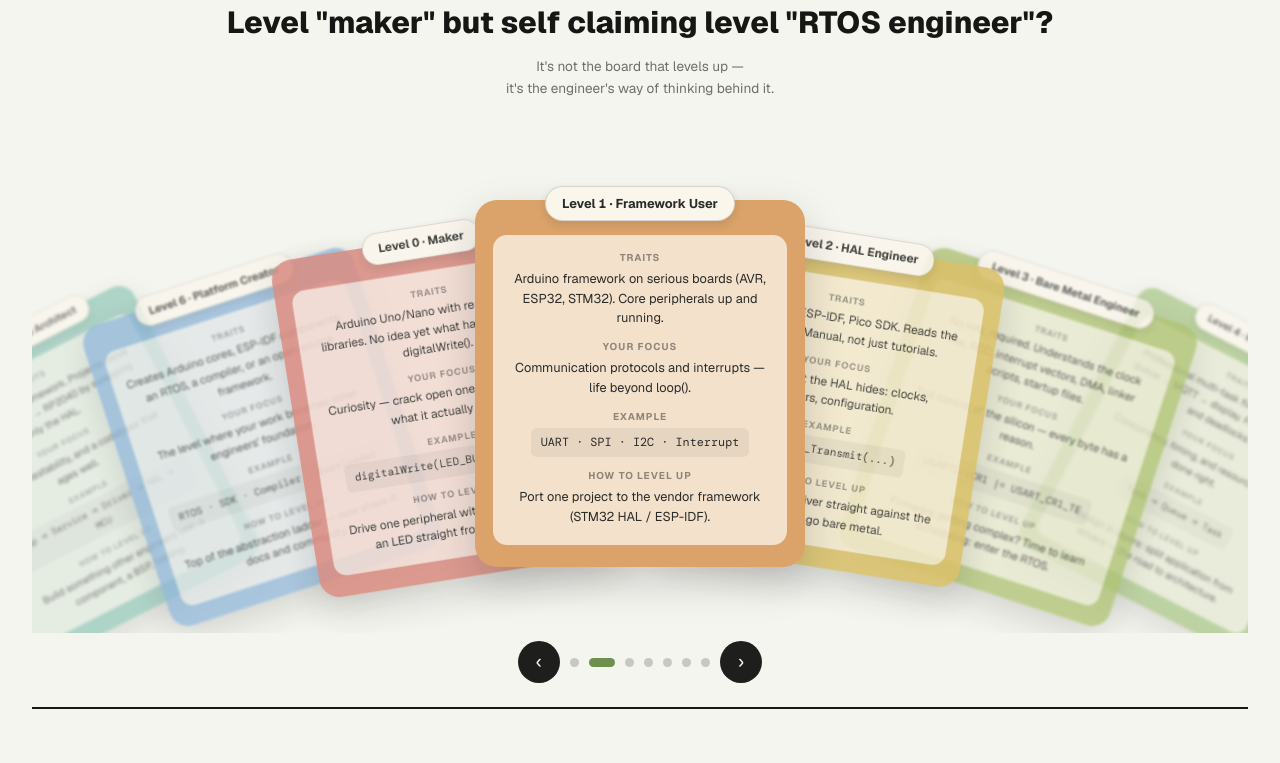
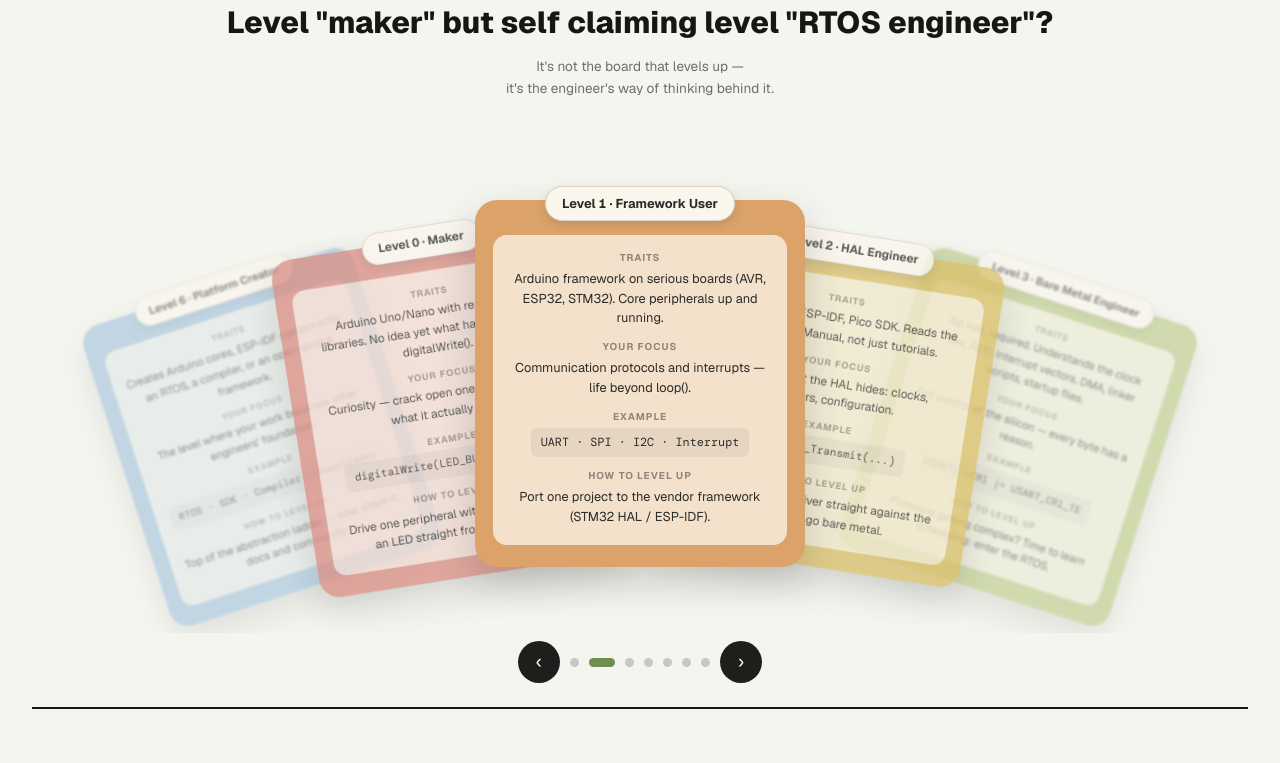
Before and after one commit to mjmokhtar/mj-portfolio, a Vue app: page /scrolls in a window 1280 px wide. Shown: the part 1020-1783 px from the top of the page. Built offline with nearby package versions, Linux system fonts and the light colour scheme; no server answers; a web font is replaced by a local one.

Commit message:
new style

```diff
--- a/src/components/EngineerLevelsSection.vue
+++ b/src/components/EngineerLevelsSection.vue
@@ -62,23 +62,51 @@
 }
 
 // ── carousel ──
+// ── carousel ──
 const active = ref(1)
 const prev = () => { active.value = (active.value + levels.length - 1) % levels.length }
 const next = () => { active.value = (active.value + 1) % levels.length }
 
+// ── drag / swipe ──
+const dragX = ref(0)
+const dragging = ref(false)
+let startX = 0
+
+function onDown(e) {
+  dragging.value = true
+  startX = e.clientX
+  dragX.value = 0
+}
+function onMove(e) {
+  if (!dragging.value) return
+  dragX.value = e.clientX - startX
+}
+function onUp() {
+  if (!dragging.value) return
+  dragging.value = false
+  const THRESHOLD = 60
+  if (dragX.value <= -THRESHOLD) next()
+  else if (dragX.value >= THRESHOLD) prev()
+  dragX.value = 0
+}
+
 function cardStyle(i) {
   let d = i - active.value
-  // jarak melingkar terpendek supaya kipas seimbang kiri-kanan
   if (d > levels.length / 2) d -= levels.length
   if (d < -levels.length / 2) d += levels.length
   const abs = Math.abs(d)
+
+  // di luar jarak 2: hilang total, tidak ada yang terpotong di tepi
+  const hidden = abs > 2
+
   return {
-    transform: `translateX(calc(${d} * var(--fan-gap))) rotate(${d * 9}deg) scale(${1 - abs * 0.07})`,
+    transform: `translateX(calc(${d} * var(--fan-gap) + ${dragging.value ? dragX.value : 0}px)) rotate(${d * 9}deg) scale(${1 - abs * 0.07})`,
     zIndex: 10 - abs,
-    opacity: abs > 3 ? 0 : 1 - abs * 0.13,
+    opacity: hidden ? 0 : 1 - abs * 0.25,
     filter: abs === 0 ? 'none' : `blur(${abs * 0.6}px)`,
     background: levels[i].color,
-    pointerEvents: abs > 3 ? 'none' : 'auto',
+    pointerEvents: hidden ? 'none' : 'auto',
+    transition: dragging.value ? 'none' : undefined,   // ikut jari saat drag
   }
 }
 </script>
@@ -117,7 +145,11 @@
             it's the engineer's way of thinking behind it.
         </p>
 
-        <div class="fan-stage">
+        <div class="fan-stage"
+          @pointerdown="onDown"
+          @pointermove="onMove"
+          @pointerup="onUp"
+          @pointerleave="onUp">
           <article v-for="(l, i) in levels" :key="l.n"
             class="fan-card"
             :style="cardStyle(i)"
@@ -238,7 +270,11 @@
   align-items: center;
   justify-content: center;
   overflow: hidden;
+  cursor: grab;
+  touch-action: pan-y;      /* horizontal utk carousel, vertikal tetap scroll halaman */
+  user-select: none;
 }
+.fan-stage:active { cursor: grabbing; }
 .fan-card {
   position: absolute;
   width: 330px;
@@ -250,6 +286,7 @@
   cursor: pointer;
   transform-origin: 50% 130%;   /* pivot di bawah kartu → mengipas natural */
   text-align: center;
+  -webkit-user-drag: none;
 }
 .fc-pill {
   display: inline-block;
```
